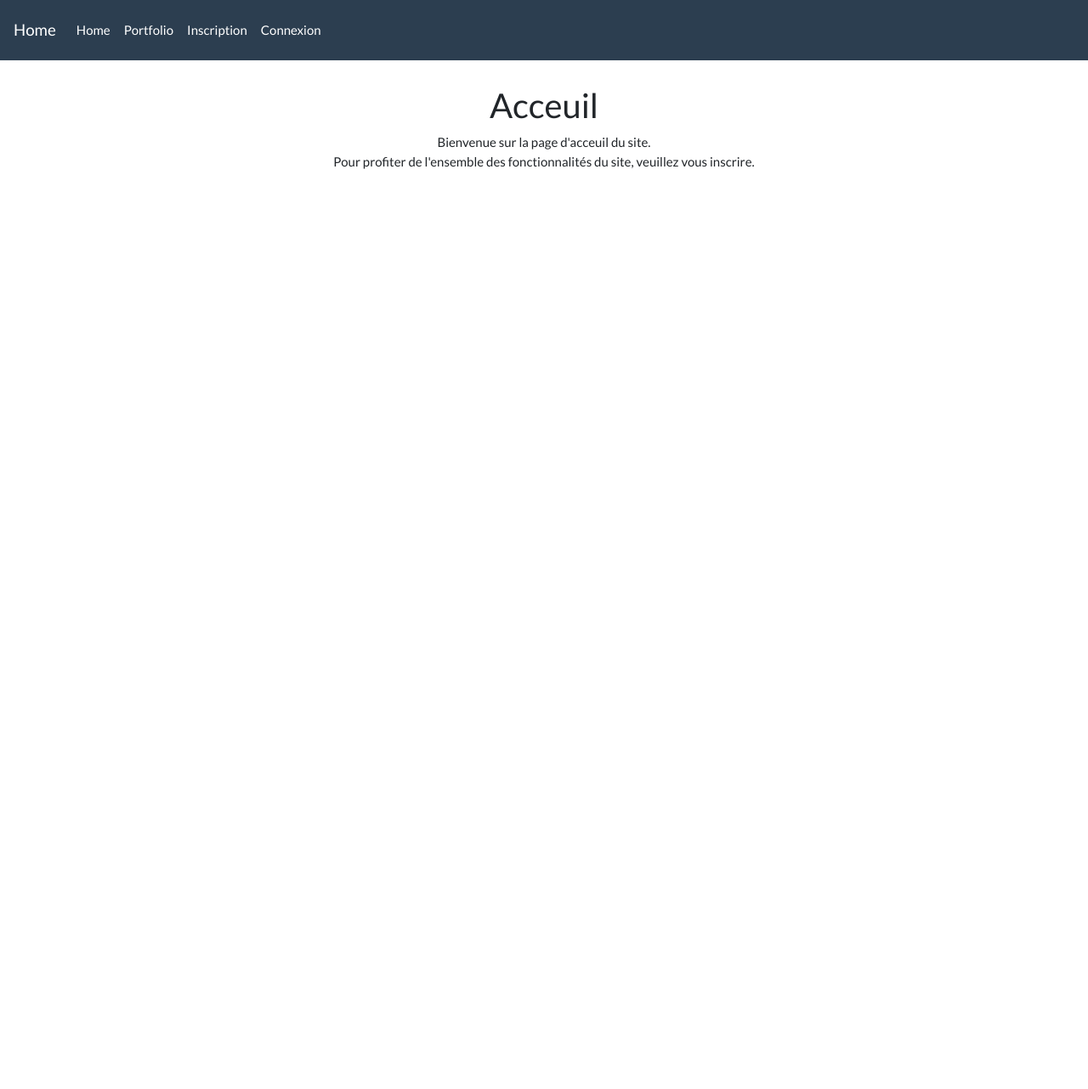
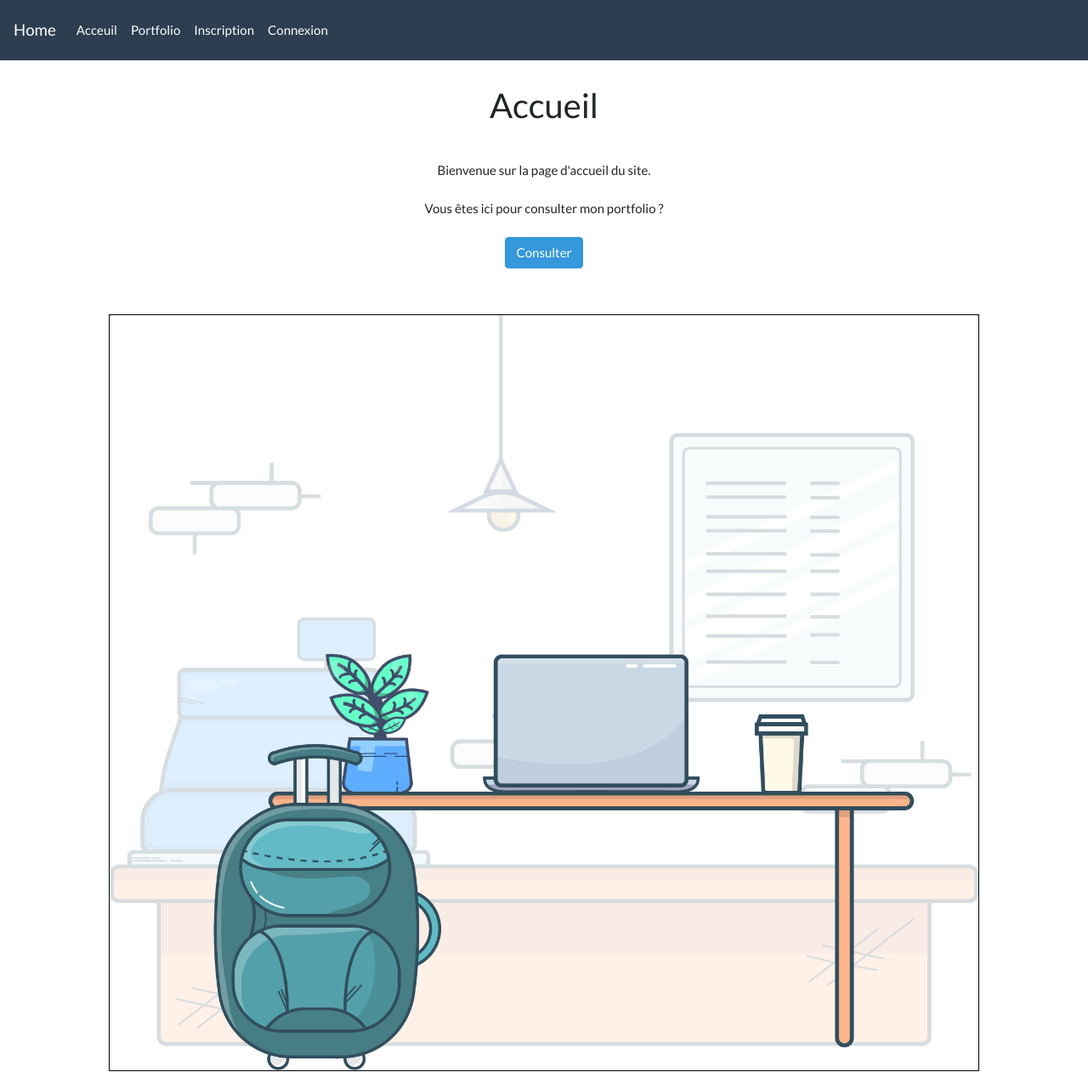
Before and after one commit to valros76/personnal_project5, a PHP site: page / in a window 1280 px wide. Shown: the whole page at 85% size. Before the commit the page ends 199 px from the top, so only its background shows below. Run offline with PHP 8.4, Linux system fonts and the light colour scheme.

Commit message:
Add img/nomad.png for homepage. Graphic ameliorations / Portfolio construct.

```diff
--- a/public/css/style.css
+++ b/public/css/style.css
@@ -9,6 +9,7 @@ body{
     -moz-box-sizing:border-box;
     box-sizing:border-box;
     text-align:center;
+    word-wrap:break-word;
 }
 
 .pageContainer{
@@ -67,3 +68,68 @@ body{
     display:block;
     margin:0 auto;
 }
+
+.homeContainer{
+    width:100%;
+    margin:0 auto;
+    padding:0;
+    display:flex;
+    flex-direction:column;
+    justify-content:space-around;
+    align-items:center;
+}
+
+.homeContainer a{
+    color:rgb(255,255,255);
+    text-decoration:none;
+}
+
+.homeContainer img{
+    max-width:80%;
+    height:auto;
+    margin:5px auto;
+    padding:0;
+    border:1px solid black;
+}
+
+.portfolioContainer{
+    width:100%;
+    margin:0 auto;
+    padding:0;
+    display:flex;
+    flex-direction:column;
+    justify-content:space-around;
+    align-items:center;
+}
+
+.portfolioContainer hr{
+    width:100%;
+    height:20px;
+}
+
+.portfolio_item{
+    width:100%;
+    margin:20px auto;
+    padding:0;
+    background:rgba(220,220,220,0.8);
+    border-top:2px solid rgba(45,45,45,0.3);
+    border-bottom:2px solid rgba(45,45,45,0.3);
+}
+
+.portfolio_item h3{
+    text-transform:uppercase;
+    letter-spacing:2px;
+    text-decoration:overline;
+}
+
+.portfolio_item p{
+    width:70%;
+    margin:20px auto;
+}
+
+.portfolio_item img{
+    max-width:80%;
+    height:auto;
+    margin:5px auto;
+    padding:0;
+}
--- a/templates/baseTemplate.php
+++ b/templates/baseTemplate.php
@@ -20,7 +20,7 @@
             <div class="collapse navbar-collapse" id="navbarColor01">
                 <ul class="navbar-nav mr-auto">
                     <li class="nav-item">
-                        <a class="nav-link" href="?action=home">Home <span class="sr-only">(current)</span></a>
+                        <a class="nav-link" href="?action=home">Acceuil <span class="sr-only">(current)</span></a>
                     </li>
                     <li class="nav-item">
                         <a class="nav-link" href="?action=portfolio">Portfolio</a>
--- a/views/homeView.php
+++ b/views/homeView.php
@@ -5,11 +5,15 @@
 <?php ob_start();
 
     echo '
-        <article>
-            <h2>Acceuil</h2>
+        <article class="homeContainer">
+            <h2>Accueil</h2>
+            <hr/>
             <p>
-                Bienvenue sur la page d\'acceuil du site.<br/>
-                Pour profiter de l\'ensemble des fonctionnalités du site, veuillez vous inscrire.
+                Bienvenue sur la page d\'accueil du site.<br/><br/>
+                Vous êtes ici pour consulter mon portfolio ?<br/><br/>
+                <a href="?action=portfolio"><button class="btn btn-info">Consulter</button></a><br/>
+                <hr/>
+                <img src="public/img/nomad.png" alt="img_Accueil"/>
             </p>
         </article>
     ';
```
Also changed, not shown: views/pages/portfolio.php (+51 -5 lines), public/img/nomad.png (added).
